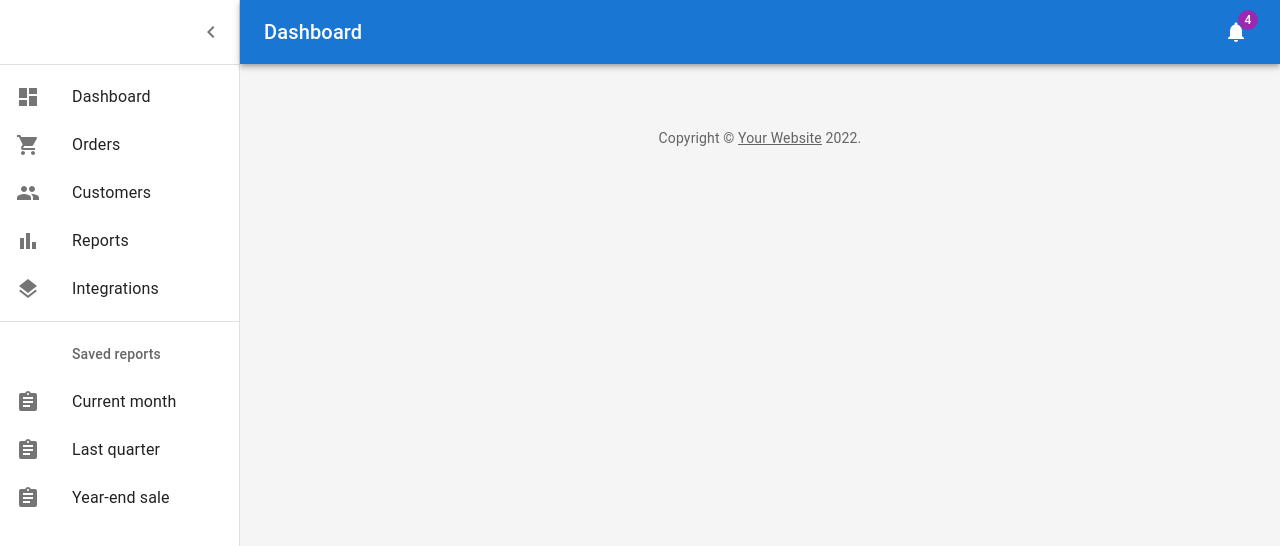
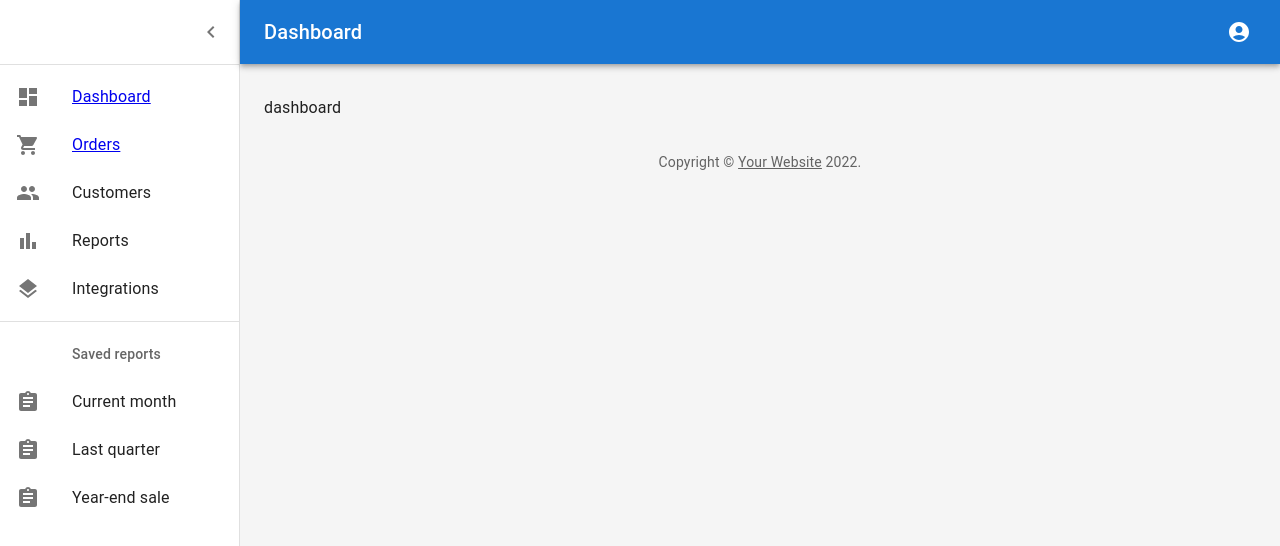
Before and after one commit to fum1h1to/WhatWasIDo, a React (Create React App) app: page /app in a window 1280 px wide. Shown: the top 546 px of the page. Built offline with nearby package versions, Linux system fonts and the light colour scheme.

Commit message:
scheduler入れる前の状態

```diff
--- a/package.json
+++ b/package.json
@@ -16,6 +16,7 @@
     "@types/react-dom": "^18.0.5",
     "react": "^17.0.2",
     "react-dom": "^17.0.2",
+    "react-router-dom": "^6.3.0",
     "react-scripts": "5.0.1",
     "typescript": "^4.7.3",
     "web-vitals": "^2.1.4"
--- a/src/App.tsx
+++ /dev/null
@@ -1,11 +0,0 @@
-import Dashboard from './components/DashBoard/DashBoard';
-
-function App() {
-  return (
-    <div className="App">
-      <Dashboard />
-    </div>
-  );
-}
-
-export default App;
--- a/src/index.tsx
+++ b/src/index.tsx
@@ -1,11 +1,14 @@
 import React from 'react';
 import ReactDOM from 'react-dom';
 import './index.css';
-import App from './App';
+import App from './view/pages/App/App';
+import { BrowserRouter } from 'react-router-dom';
 
 ReactDOM.render(
   <React.StrictMode>
-    <App />
+    <BrowserRouter>
+      <App />
+    </BrowserRouter>
   </React.StrictMode>,
   document.getElementById('root')
 );
--- a/src/components/ListItem/listItems.tsx
+++ b/src/view/components/ListItem/listItems.tsx
@@ -9,21 +9,26 @@ import PeopleIcon from '@mui/icons-material/People';
 import BarChartIcon from '@mui/icons-material/BarChart';
 import LayersIcon from '@mui/icons-material/Layers';
 import AssignmentIcon from '@mui/icons-material/Assignment';
+import { Link } from "react-router-dom";
 
 export const mainListItems = (
   <React.Fragment>
+    <Link to="/app">
       <ListItemButton>
         <ListItemIcon>
           <DashboardIcon />
         </ListItemIcon>
         <ListItemText primary="Dashboard" />
       </ListItemButton>
+    </Link>
+    <Link to="/app/timer">
       <ListItemButton>
         <ListItemIcon>
           <ShoppingCartIcon />
         </ListItemIcon>
         <ListItemText primary="Orders" />
       </ListItemButton>
+    </Link>
     <ListItemButton>
       <ListItemIcon>
         <PeopleIcon />
--- /dev/null
+++ b/src/view/components/UserAcountButton/UserAcountButton.tsx
@@ -0,0 +1,91 @@
+import * as React from 'react';
+import Menu from '@mui/material/Menu';
+import MenuItem from '@mui/material/MenuItem';
+import Tooltip from '@mui/material/Tooltip';
+import Settings from '@mui/icons-material/Settings';
+import Logout from '@mui/icons-material/Logout';
+import Divider from '@mui/material/Divider';
+import ListItemIcon from '@mui/material/ListItemIcon';
+import Avatar from '@mui/material/Avatar';
+import IconButton from '@mui/material/IconButton';
+import AccountCircleIcon from '@mui/icons-material/AccountCircle';
+
+export default function UserAcountButton() {
+  const [anchorEl, setAnchorEl] = React.useState<null | HTMLElement>(null);
+  const open = Boolean(anchorEl);
+  const handleClick = (event: React.MouseEvent<HTMLElement>) => {
+    setAnchorEl(event.currentTarget);
+  };
+  const handleClose = () => {
+    setAnchorEl(null);
+  };
+
+  return (
+    <React.Fragment>
+      <Tooltip title="Account settings">
+        <IconButton
+          color="inherit"
+          onClick={handleClick}
+          size="small"
+          aria-controls={open ? 'account-menu' : undefined}
+          aria-haspopup="true"
+          aria-expanded={open ? 'true' : undefined}
+        >
+          <AccountCircleIcon />
+        </IconButton>
+      </Tooltip>
+      <Menu
+        anchorEl={anchorEl}
+        id="account-menu"
+        open={open}
+        onClose={handleClose}
+        onClick={handleClose}
+        PaperProps={{
+          elevation: 0,
+          sx: {
+            overflow: 'visible',
+            filter: 'drop-shadow(0px 2px 8px rgba(0,0,0,0.32))',
+            mt: 1.5,
+            '& .MuiAvatar-root': {
+              width: 32,
+              height: 32,
+              ml: -0.5,
+              mr: 1,
+            },
+            '&:before': {
+              content: '""',
+              display: 'block',
+              position: 'absolute',
+              top: 0,
+              right: 14,
+              width: 10,
+              height: 10,
+              bgcolor: 'background.paper',
+              transform: 'translateY(-50%) rotate(45deg)',
+              zIndex: 0,
+            },
+          },
+        }}
+        transformOrigin={{ horizontal: 'right', vertical: 'top' }}
+        anchorOrigin={{ horizontal: 'right', vertical: 'bottom' }}
+      >
+        <MenuItem>
+          <Avatar /> My account
+        </MenuItem>
+        <Divider />
+        <MenuItem>
+          <ListItemIcon>
+            <Settings fontSize="small" />
+          </ListItemIcon>
+          Settings
+        </MenuItem>
+        <MenuItem>
+          <ListItemIcon>
+            <Logout fontSize="small" />
+          </ListItemIcon>
+          Logout
+        </MenuItem>
+      </Menu>
+    </React.Fragment>
+  );
+}
--- a/src/components/DashBoard/DashBoard.tsx
+++ b/src/view/pages/App/App.tsx
@@ -9,13 +9,15 @@ import List from '@mui/material/List';
 import Typography from '@mui/material/Typography';
 import Divider from '@mui/material/Divider';
 import IconButton from '@mui/material/IconButton';
-import Badge from '@mui/material/Badge';
 import Container from '@mui/material/Container';
 import Link from '@mui/material/Link';
 import MenuIcon from '@mui/icons-material/Menu';
 import ChevronLeftIcon from '@mui/icons-material/ChevronLeft';
-import NotificationsIcon from '@mui/icons-material/Notifications';
-import { mainListItems, secondaryListItems } from '../ListItem/listItems';
+import { mainListItems, secondaryListItems } from '../../components/ListItem/listItems';
+import UserAcountButton from '../../components/UserAcountButton/UserAcountButton';
+import Dashboard from '../DashBoard/DashBoard';
+import Timer from '../Timer/Timer';
+import { Routes, Route } from 'react-router-dom';
 
 function Copyright(props: any) {
   return (
@@ -82,7 +84,7 @@ const Drawer = styled(MuiDrawer, { shouldForwardProp: (prop) => prop !== 'open'
 
 const mdTheme = createTheme();
 
-function DashboardContent() {
+function AppContent() {
   const [open, setOpen] = React.useState(true);
   const toggleDrawer = () => {
     setOpen(!open);
@@ -119,11 +121,7 @@ function DashboardContent() {
             >
               Dashboard
             </Typography>
-            <IconButton color="inherit">
-              <Badge badgeContent={4} color="secondary">
-                <NotificationsIcon />
-              </Badge>
-            </IconButton>
+            <UserAcountButton />
           </Toolbar>
         </AppBar>
         <Drawer variant="permanent" open={open}>
@@ -160,9 +158,10 @@ function DashboardContent() {
         >
           <Toolbar />
           <Container maxWidth="lg" sx={{ mt: 4, mb: 4 }}>
-
-            {/* ここに書く */}
-
+            <Routes>
+              <Route path="/app" element={<Dashboard />} />
+              <Route path="/app/timer" element={<Timer />} />
+            </Routes>
             <Copyright sx={{ pt: 4 }} />
           </Container>
         </Box>
@@ -171,6 +170,6 @@ function DashboardContent() {
   );
 }
 
-export default function Dashboard() {
-  return <DashboardContent />;
+export default function App() {
+  return <AppContent />;
 }
--- /dev/null
+++ b/src/view/pages/DashBoard/DashBoard.tsx
@@ -0,0 +1,14 @@
+import * as React from 'react';
+
+function DashboardContent() {
+
+  return (
+    <div>
+      dashboard
+    </div>
+  );
+}
+
+export default function Dashboard() {
+  return <DashboardContent />;
+}
--- /dev/null
+++ b/src/view/pages/Timer/Timer.tsx
@@ -0,0 +1,8 @@
+
+export default function Timer() {
+  return (
+    <div>
+      timer
+    </div>
+  );
+}
```
Also changed, not shown: 2 other files (tests, documents, lock files or other folders). Lines whose indentation alone changed are shown as unchanged.
